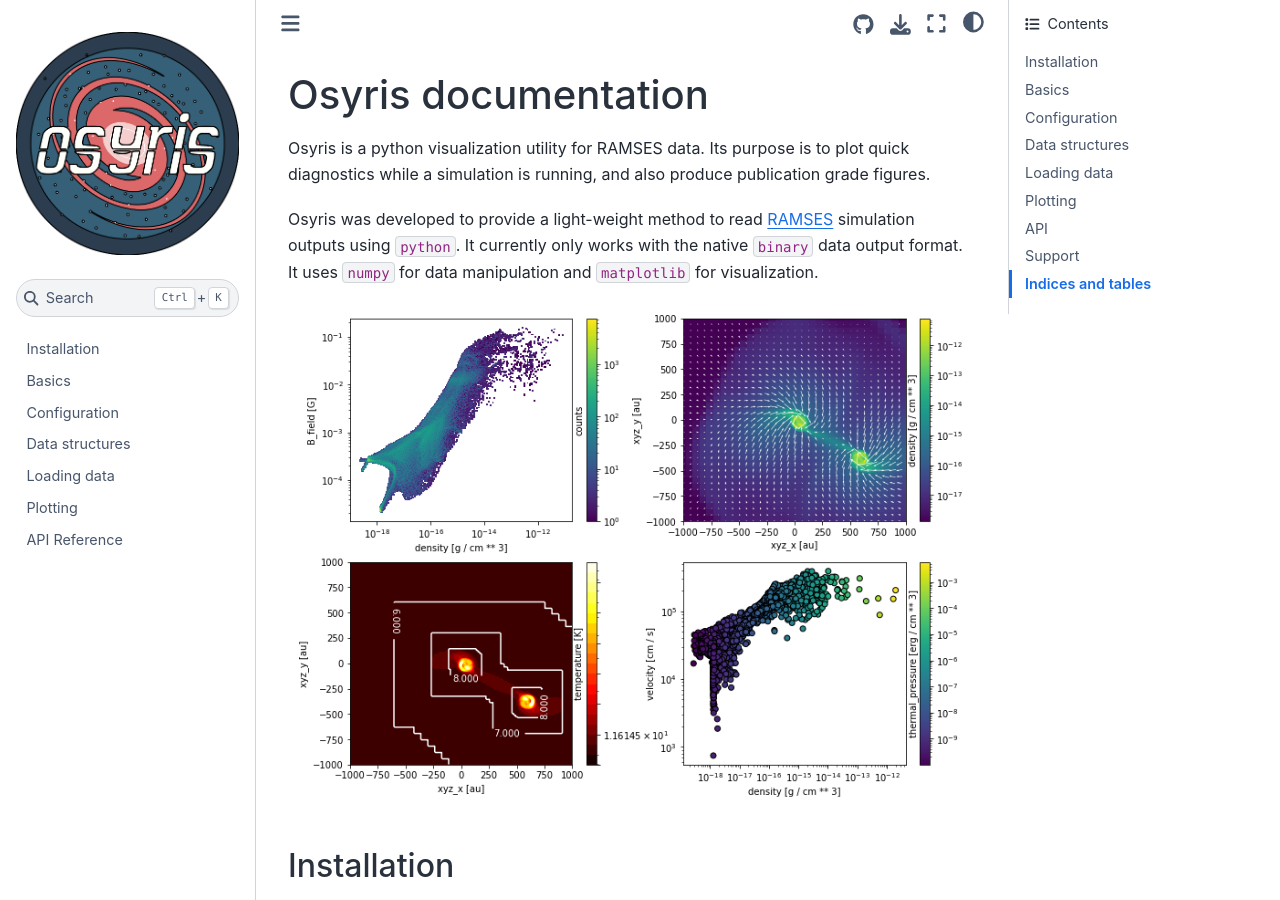
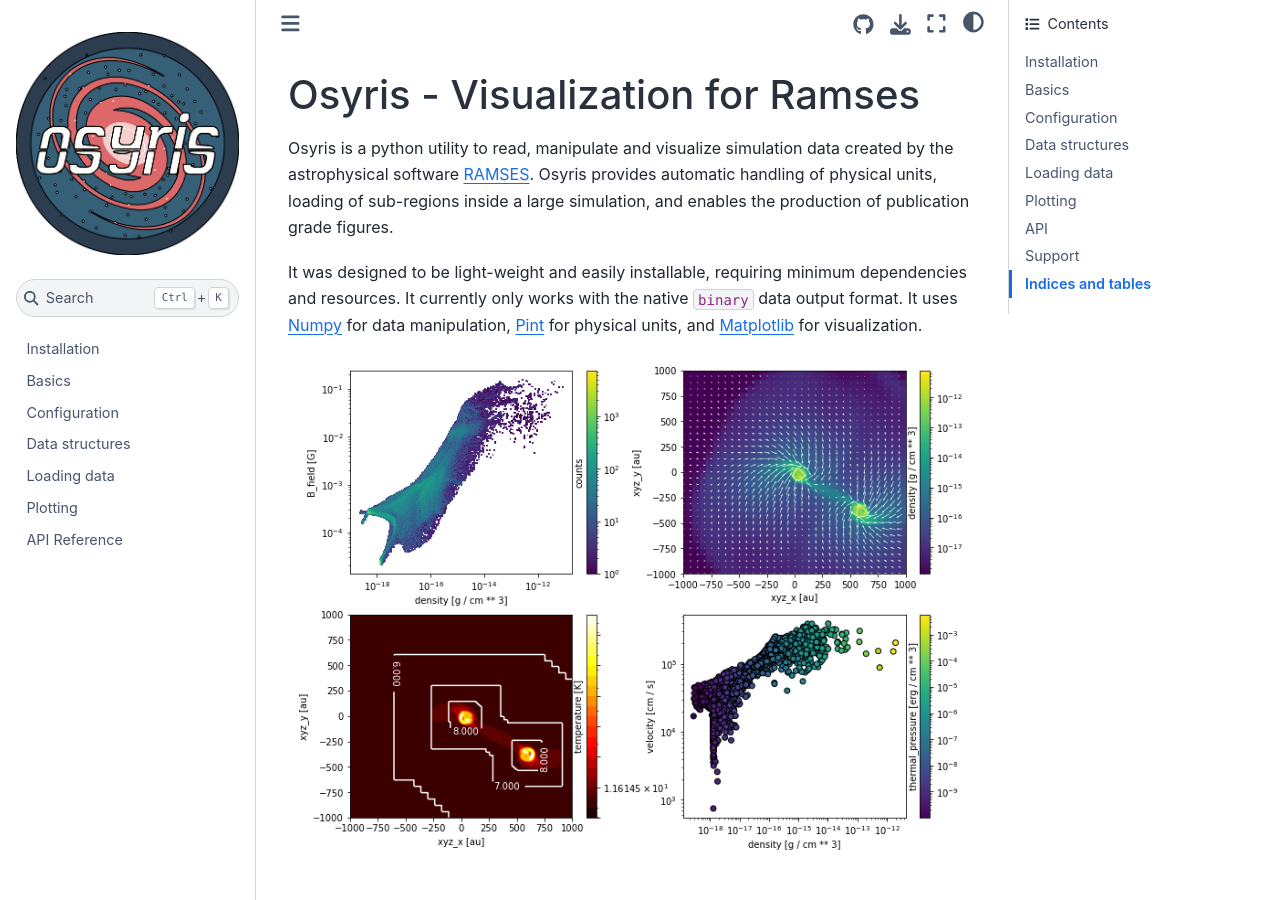
Before and after one commit to osyris-project/osyris, a Sphinx documentation site: the page built from docs/index.rst, in a window 1280 px wide and 900 px high. Built offline with Sphinx 7.4.7 and the Sphinx Book theme 1.1.4, drawn with Linux system fonts in a browser that asks for light colours.

Commit message:
better description in index

```diff
--- a/docs/index.rst
+++ b/docs/index.rst
@@ -3,19 +3,23 @@
    You can adapt this file completely to your liking, but it should at least
    contain the root `toctree` directive.
 
-********************
-Osyris documentation
-********************
+*********************************
+Osyris - Visualization for Ramses
+*********************************
 
-Osyris is a python visualization utility for RAMSES data. Its purpose is to
-plot quick diagnostics while a simulation is running, and also produce
-publication grade figures.
+Osyris is a python utility to read, manipulate and visualize simulation data
+created by the astrophysical software
+`RAMSES <https://bitbucket.org/rteyssie/ramses>`_.
+Osyris provides automatic handling of physical units,
+loading of sub-regions inside a large simulation,
+and enables the production of publication grade figures.
 
-Osyris was developed to provide a light-weight method to read
-`RAMSES <https://bitbucket.org/rteyssie/ramses>`_ simulation outputs using
-``python``.
+It was designed to be light-weight and easily installable,
+requiring minimum dependencies and resources.
 It currently only works with the native ``binary`` data output format.
-It uses ``numpy`` for data manipulation and ``matplotlib`` for visualization.
+It uses `Numpy <https://numpy.org>`_ for data
+manipulation, `Pint <https://pint.readthedocs.io>`_ for physical units,
+and `Matplotlib <https://matplotlib.org/stable/>`_ for visualization.
 
 .. image:: images/demo.png
    :width: 680
```
